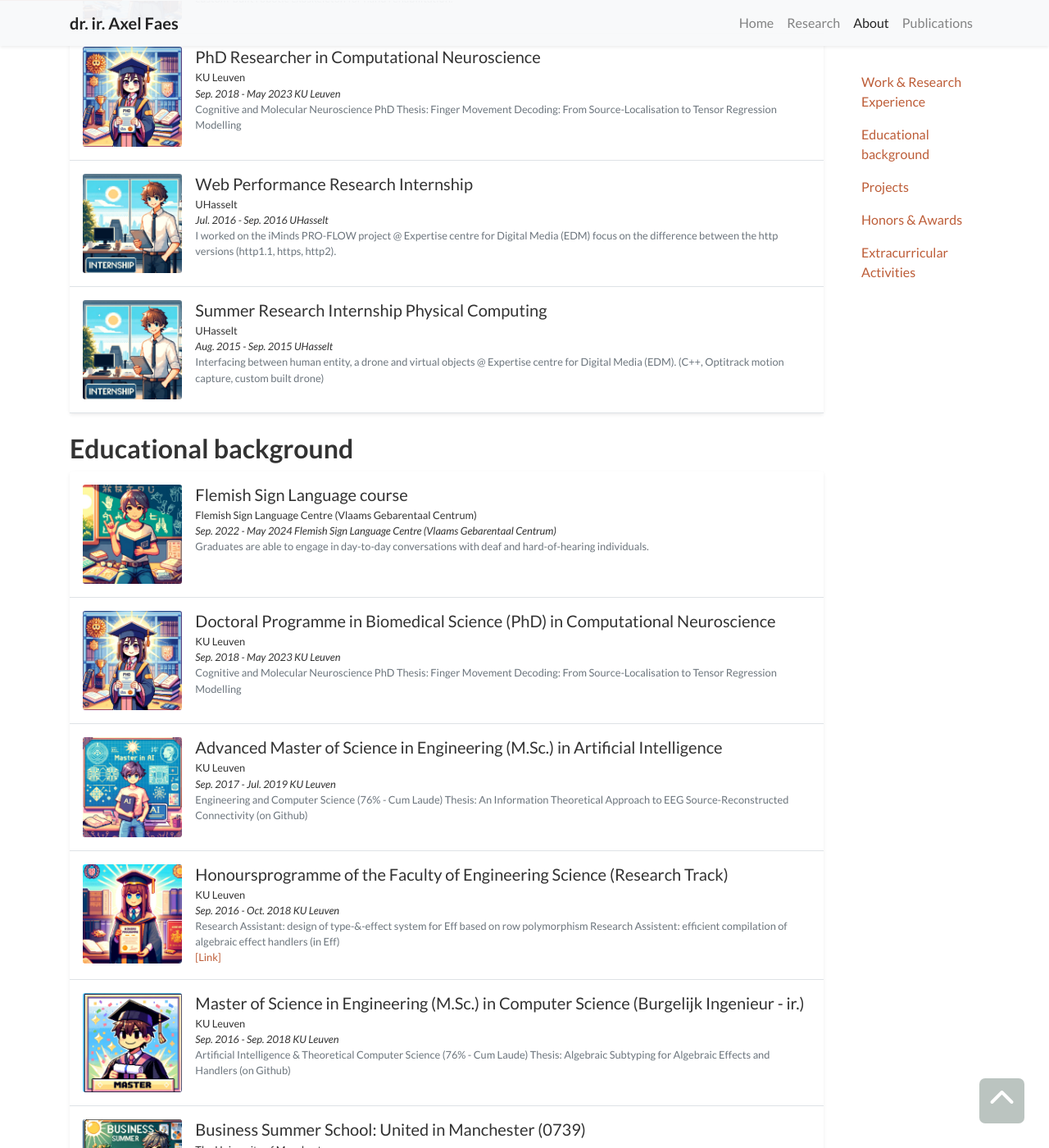
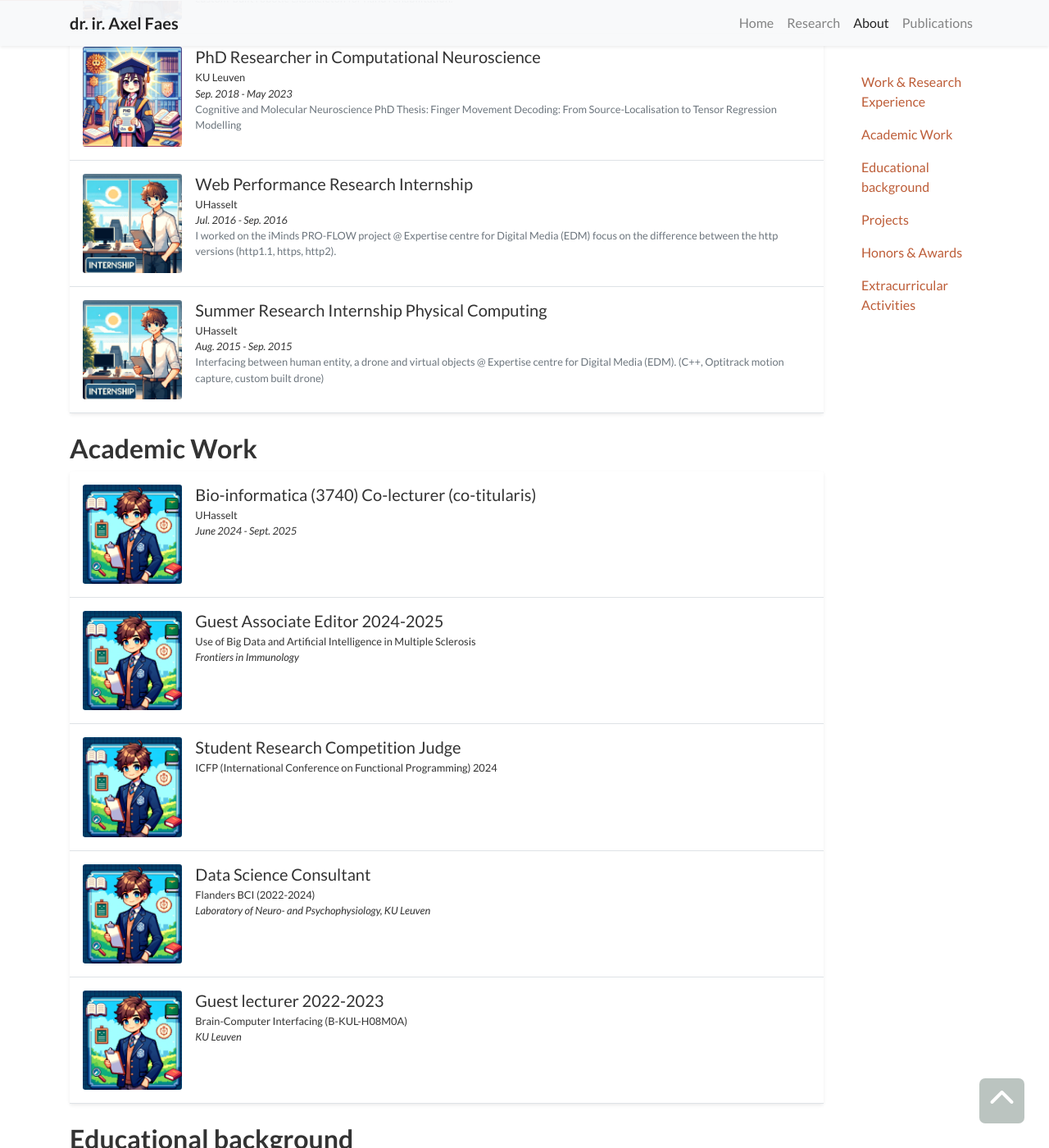
Before and after one commit to TheAxeC/theaxec.github.io, a Jekyll site: the page built from _pages/about.md, in a window 1280 px wide and 1400 px high, scrolled down 572 px. Shown: the whole window at 82% size. Built offline with Jekyll 4.4.1, drawn with Linux system fonts in a browser that asks for light colours; a style sheet for code colours, icons or effects is not loaded; some of the changed text lies outside the part shown.

Commit message:
Update resume

```diff
--- a/_data/data.yml
+++ b/_data/data.yml
@@ -69,6 +69,29 @@ experience:
         Interfacing between human entity, a drone and virtual objects @ Expertise centre for Digital Media (EDM).
         (C++, Optitrack motion capture, custom built drone)
       cover: /assets/images/covers/about-internship.webp
+
+academic:
+  title: Academic Work
+  content:
+    - title: Bio-informatica (3740) Co-lecturer (co-titularis)
+      location: "UHasselt"
+      duration: June 2024 - Sept. 2025
+      cover: /assets/images/covers/about-representative.webp
+    - title: Guest Associate Editor 2024-2025
+      location: "Use of Big Data and Artificial Intelligence in Multiple Sclerosis"
+      duration: "Frontiers in Immunology"
+      cover: /assets/images/covers/about-representative.webp
+    - title: Student Research Competition Judge
+      location: "ICFP (International Conference on Functional Programming) 2024"
+      cover: /assets/images/covers/about-representative.webp
+    - title: Data Science Consultant
+      location: Flanders BCI (2022-2024)
+      duration: Laboratory of Neuro- and Psychophysiology, KU Leuven
+      cover: /assets/images/covers/about-representative.webp
+    - title: Guest lecturer 2022-2023
+      location: "Brain-Computer Interfacing (B-KUL-H08M0A)"
+      duration: KU Leuven
+      cover: /assets/images/covers/about-representative.webp
 
 education:
   title: Educational background
--- a/_data/publications.yml
+++ b/_data/publications.yml
@@ -222,12 +222,12 @@ other:
     title: Other
     papers:
       - authors: Bio-informatica (3740)
-        title: Co-lecturer (co-titularis)
+        title: Co-lecturer (co-titularis) 2024-2025
         url: ""
         pub_date: 2024
         book: UHasselt
       - authors: "Use of Big Data and Artificial Intelligence in Multiple Sclerosis"
-        title: Guest Associate Editor
+        title: Guest Associate Editor 2024-2025
         url: ""
         pub_date: 2024
         book: "Frontiers in Immunology"
@@ -235,11 +235,16 @@ other:
         title: Student Research Competition Judge
         url: ""
         pub_date: 2024
-        book: "ICFP (International Conference on Functional Programming)"
-      - authors: Consultant
+        book: "ICFP (International Conference on Functional Programming) 2024"
+      - authors: Data Science Consultant
         title: Flanders BCI (2022-2024)
         url: ""
         book: Laboratory of Neuro- and Psychophysiology, KU Leuven
+      - authors: Guest lecturer 2022-2023
+        title: "Brain-Computer Interfacing (B-KUL-H08M0A)"
+        url: ""
+        pub_date: 2022
+        book: KU Leuven
       - authors: FWO
         title: Fundamental Research Grant 2018-2022
         url: ""
--- a/_includes/widgets/about_item.html
+++ b/_includes/widgets/about_item.html
@@ -14,8 +14,13 @@
         </div>
         <div class="col-md-9 col-xl-10 p-3 pl-md-0">
             <h5 class="mt-0 mb-1 font-weight-normal">{{ item.title }}{{ item.award }}</h5>
-            <p class="mt-0 mb-0 small">{{ item.location }} {{item.event}}</p>
-            <p class="mt-0 mb-0 small"><i>{{ item.duration }} {{item.location}}</i> </p>
+            {% if item.event %}
+            <p class="mt-0 mb-0 small">{{item.event}}</p>
+            <p class="mt-0 mb-0 small"><i>{{item.location}}</i> </p>
+            {% else %}
+            <p class="mt-0 mb-0 small">{{ item.location }}</p>
+            <p class="mt-0 mb-0 small"><i>{{ item.duration }} </i> </p>
+            {% endif %}
             <p class="mt-0 mb-0 small text-muted">{{ item.about }} {{item.content}}</p>
 
             <p class="small pb-0 mb-0 lh-125 text-muted abstract-links">
```
